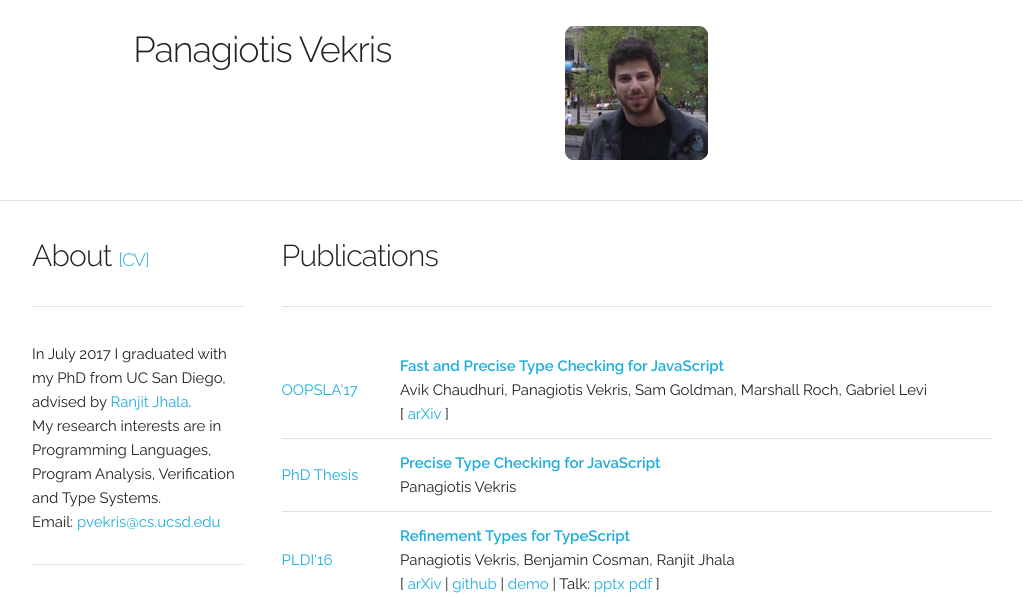
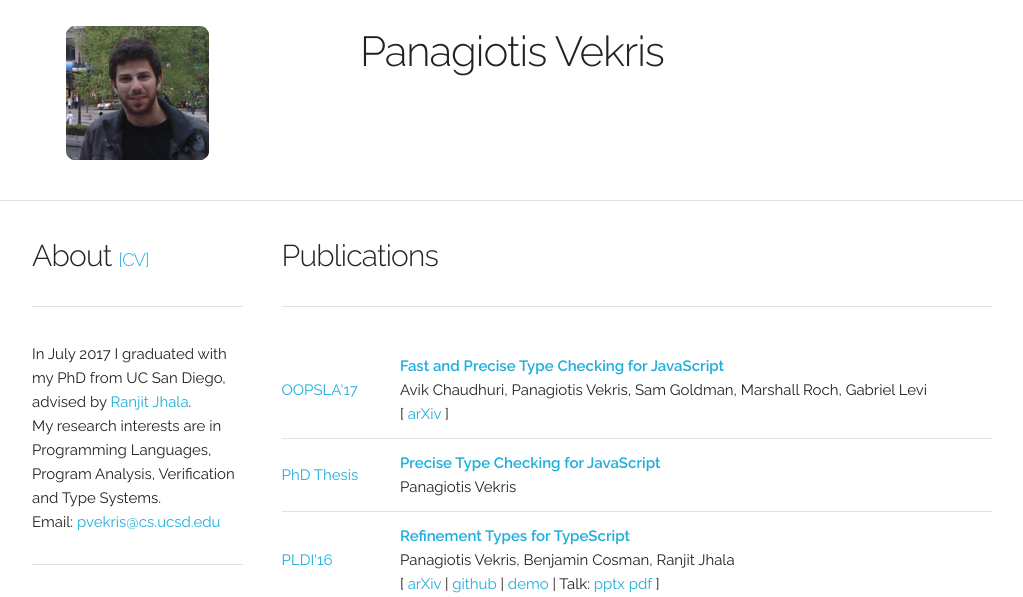
Before and after one commit to panagosg7/www-personal, a plain HTML site: page index.html in a window 1280 px wide. Shown: the top 597 px of the page, without its empty margins (128-1151 px from the left). Drawn offline with Linux system fonts and the light colour scheme.

Commit message:
rearrange stuff

```diff
--- a/index.html
+++ b/index.html
@@ -57,12 +57,8 @@
 
     <div class="container header" style="margin-top: 2%">
        <div class="row" >
-            <div class="six columns" align="center">
-                <h3>Panagiotis Vekris</h3>
-            </div>
-            <div class="three columns" align="center">
-                <img class="fill-container" style="margin-bottom: 3px;" src="images/me.jpg"/>
-            </div>
+            <div class="three columns" align="center"><img class="fill-container" style="margin-bottom: 3px;" src="images/me.jpg"/></div>
+            <div class="six columns" align="center"><h2>Panagiotis Vekris</h2></div>
             <!--<div class="six columns" align="center">-->
             <!--    <h5>-->
             <!--        Graduate Student Researcher</br>-->
```
